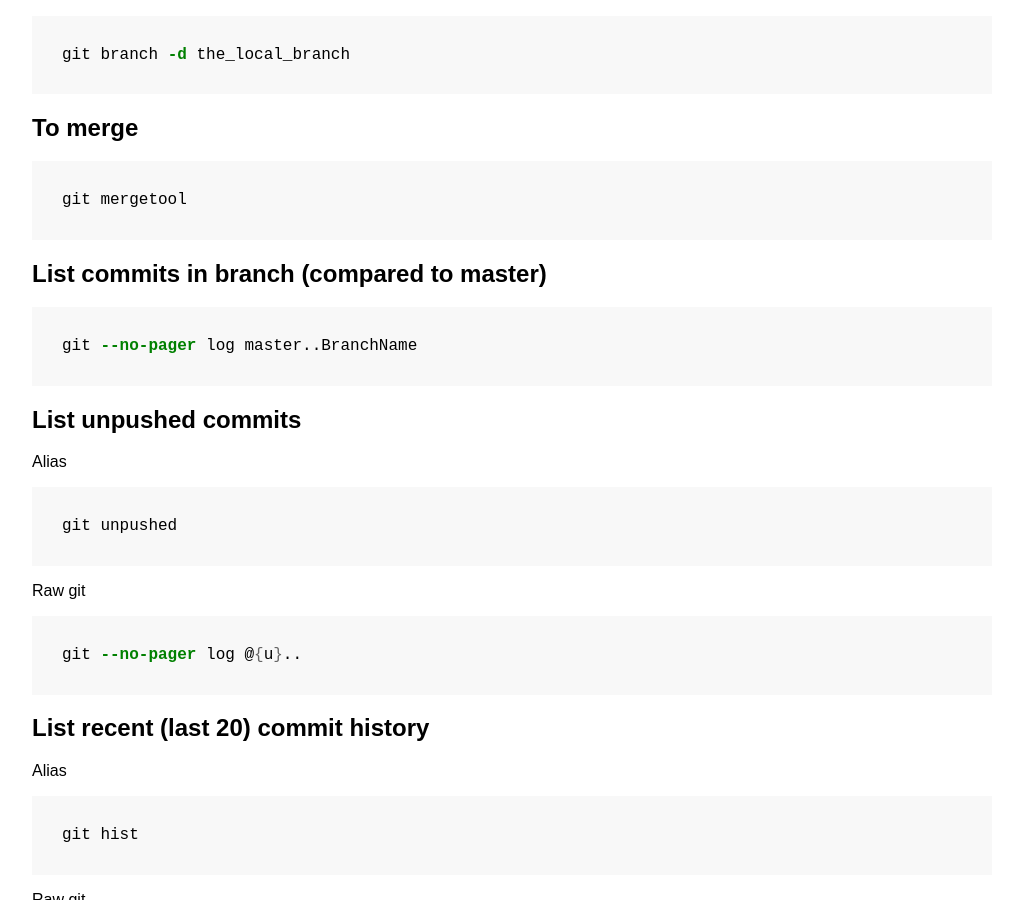
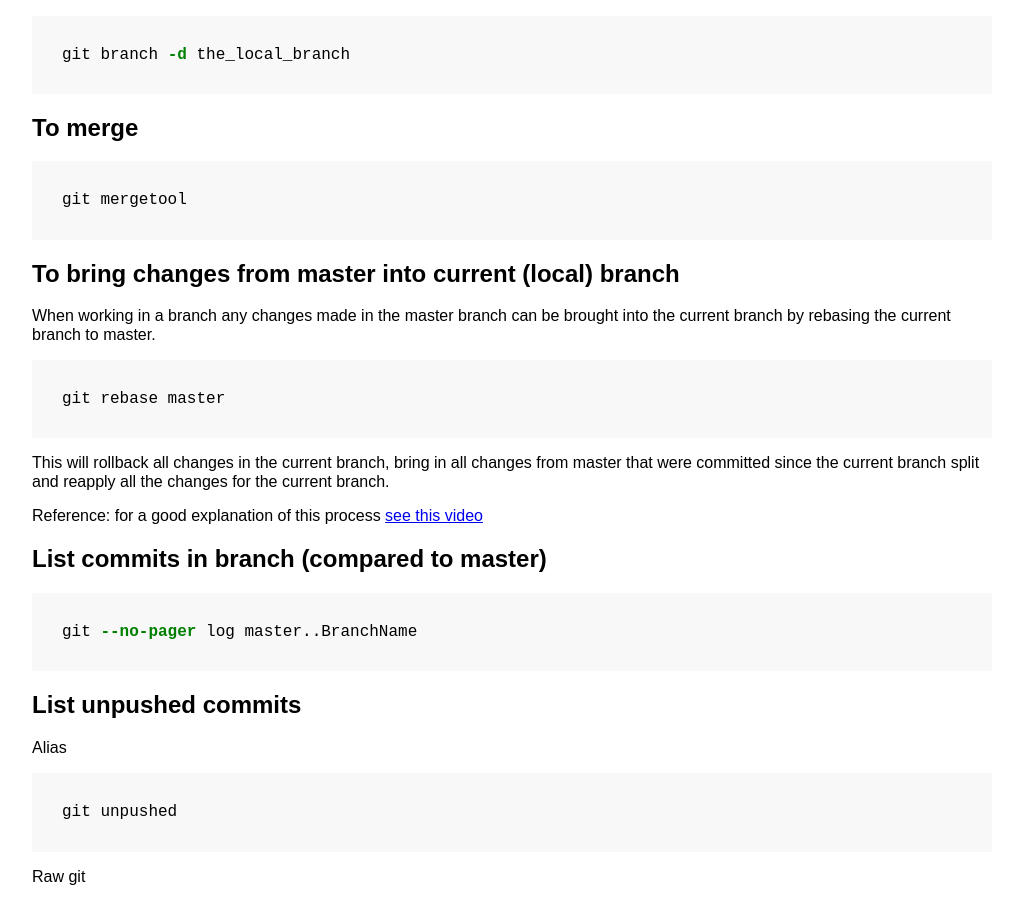
Before and after one commit to timhatton/codersnotebook, a Jekyll site: the page built from _notes/GitTips.md, in a window 1280 px wide and 900 px high, scrolled down 681 px. Shown: the whole window, without its empty margins (96-1106 px from the left). Built offline with Jekyll 4.4.1, drawn with Linux system fonts in a browser that asks for light colours.

Commit message:
Git tips update

````diff
--- a/_notes/GitTips.md
+++ b/_notes/GitTips.md
@@ -28,7 +28,14 @@ git branch -d the_local_branch
 ```shell
 git mergetool
 ```
+## To bring changes from master into current (local) branch
+When working in a branch any changes made in the master branch can be brought into the current branch by rebasing the current branch to master.
+```shell
+git rebase master
+```
+This will rollback all changes in the current branch, bring in all changes from master that were committed since the current branch split and reapply all the changes for the current branch.
 
+Reference: for a good explanation of this process [see this video](https://www.theserverside.com/blog/Coffee-Talk-Java-News-Stories-and-Opinions/How-to-Git-rebase-a-branch-to-master-example)
 ## List commits in branch (compared to master)
 ```shell
 git --no-pager log master..BranchName
````
Also changed, not shown: _notes/NonTrivialSqlQueries.md (line endings or trailing spaces).
